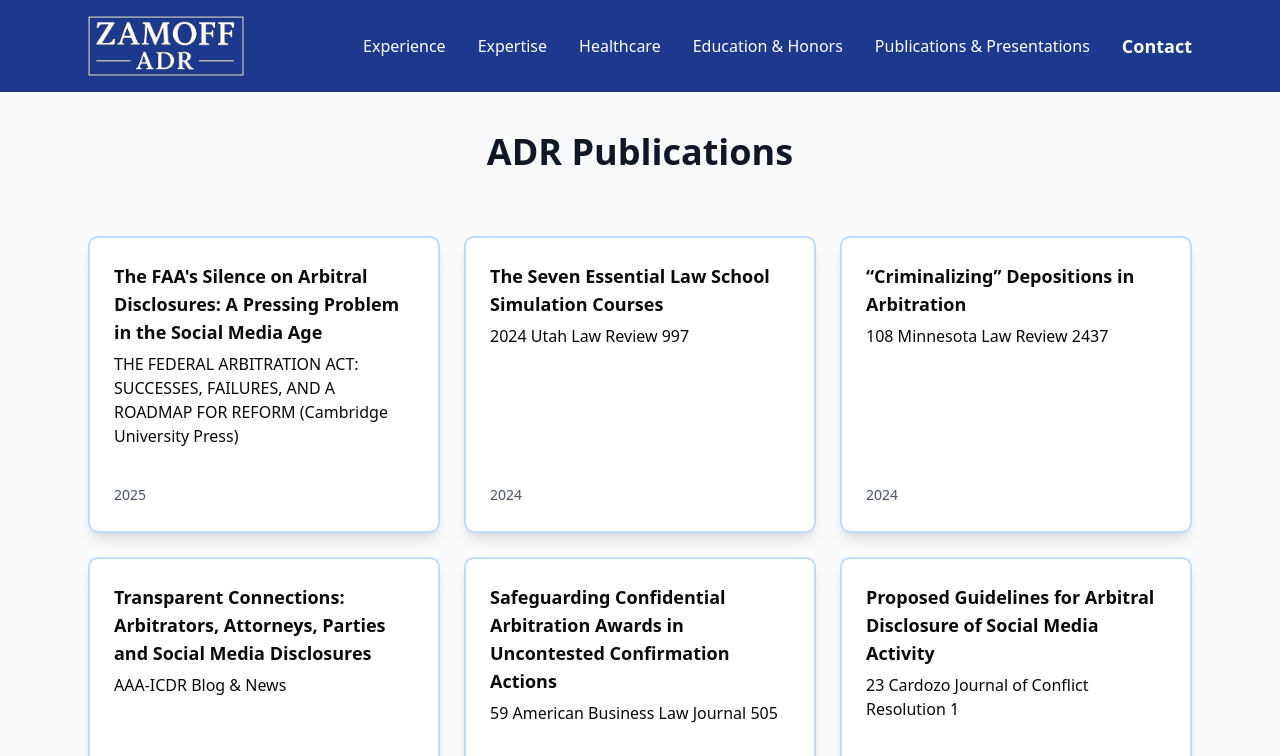
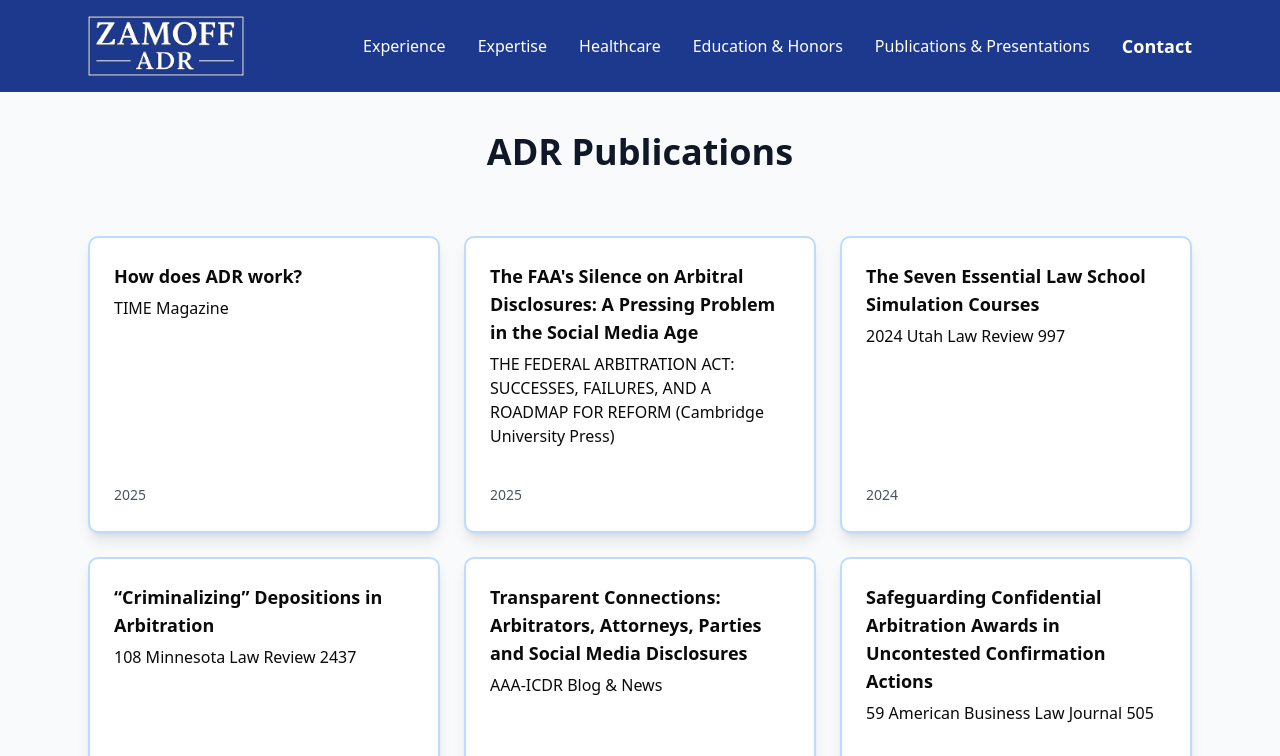
Before and after one commit to noahcalvo/zamoff-adr, a Next.js app: page /publications in a window 1280 px wide. Shown: the top 756 px of the page. Built offline with nearby package versions, Linux system fonts and the light colour scheme.

Commit message:
Add new publication entry for TIME Magazine

```diff
--- a/app/publications/page.tsx
+++ b/app/publications/page.tsx
@@ -4,6 +4,11 @@ import { Award
 import { Contact } from "@/components/ui/contact"
 
 const publications = [
+  {
+    title: "How does ADR work?",
+    publication: "TIME Magazine",
+    year: 2025,
+  },
   {
     title: "The FAA's Silence on Arbitral Disclosures: A Pressing Problem in the Social Media Age",
     publication: "THE FEDERAL ARBITRATION ACT: SUCCESSES, FAILURES, AND A ROADMAP FOR REFORM (Cambridge University Press)",
```
